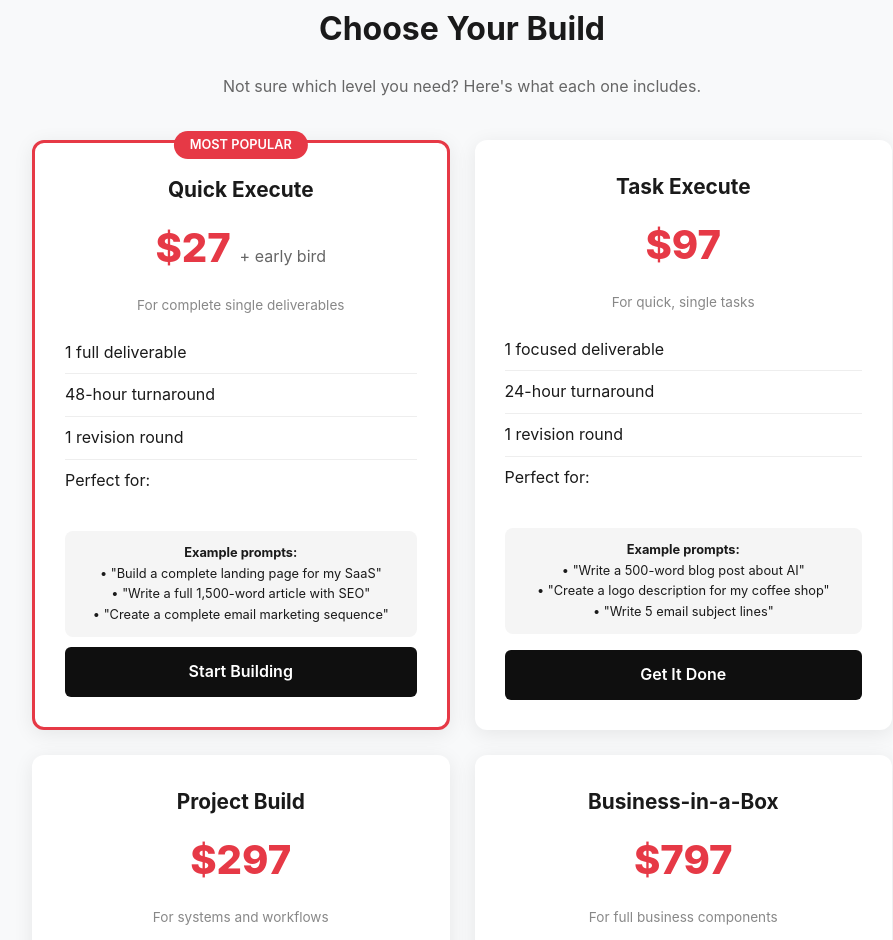
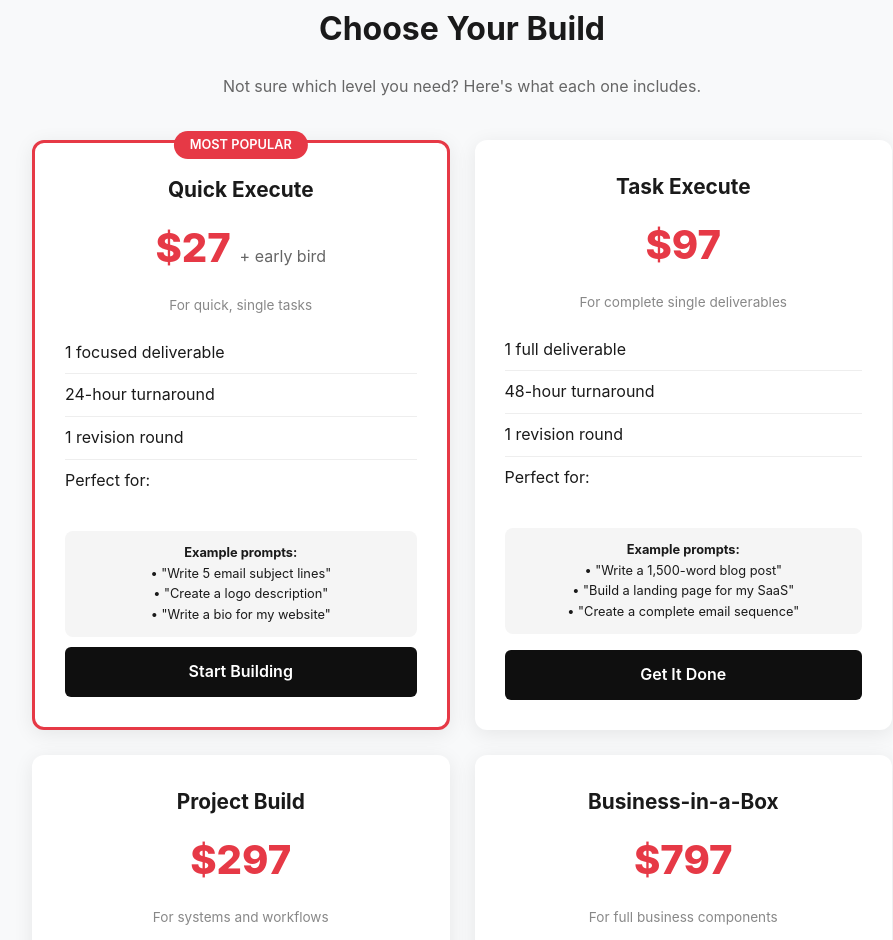
Before and after one commit to Tylorgood/Pinnacle-Payment, a website: page public/index.html in a window 1280 px wide. Shown: the part 1438-2378 px from the top of the page, without its empty margins (178-1071 px from the left). Drawn offline with Linux system fonts and the light colour scheme.

Commit message:
Fix descriptions: Quick=7 quick tasks, Task=7 full deliverables

```diff
--- a/public/index.html
+++ b/public/index.html
@@ -127,6 +127,24 @@
                 <span class="badge">MOST POPULAR</span>
                 <h3>Quick Execute</h3>
                 <div class="price">$27 <span>+ early bird</span></div>
+                <p style="color:#888;font-size:0.85rem;margin-bottom:15px;">For quick, single tasks</p>
+                <ul>
+                    <li>1 focused deliverable</li>
+                    <li>24-hour turnaround</li>
+                    <li>1 revision round</li>
+                    <li>Perfect for:</li>
+                </ul>
+                <div style="background:#f5f5f5;padding:12px;border-radius:8px;margin:10px 0;font-size:0.8rem;">
+                    <strong>Example prompts:</strong><br>
+                    • "Write 5 email subject lines"<br>
+                    • "Create a logo description"<br>
+                    • "Write a bio for my website"
+                </div>
+                <a href="https://buy.stripe.com/aFa14f0Zd4yTayb1Ch6oo01" class="btn" target="_blank">Start Building</a>
+            </div>
+            <div class="pricing-card">
+                <h3>Task Execute</h3>
+                <div class="price">$97</div>
                 <p style="color:#888;font-size:0.85rem;margin-bottom:15px;">For complete single deliverables</p>
                 <ul>
                     <li>1 full deliverable</li>
@@ -136,27 +154,9 @@
                 </ul>
                 <div style="background:#f5f5f5;padding:12px;border-radius:8px;margin:10px 0;font-size:0.8rem;">
                     <strong>Example prompts:</strong><br>
-                    • "Build a complete landing page for my SaaS"<br>
-                    • "Write a full 1,500-word article with SEO"<br>
-                    • "Create a complete email marketing sequence"
-                </div>
-                <a href="https://buy.stripe.com/aFa14f0Zd4yTayb1Ch6oo01" class="btn" target="_blank">Start Building</a>
-            </div>
-            <div class="pricing-card">
-                <h3>Task Execute</h3>
-                <div class="price">$97</div>
-                <p style="color:#888;font-size:0.85rem;margin-bottom:15px;">For quick, single tasks</p>
-                <ul>
-                    <li>1 focused deliverable</li>
-                    <li>24-hour turnaround</li>
-                    <li>1 revision round</li>
-                    <li>Perfect for:</li>
-                </ul>
-                <div style="background:#f5f5f5;padding:12px;border-radius:8px;margin:10px 0;font-size:0.8rem;">
-                    <strong>Example prompts:</strong><br>
-                    • "Write a 500-word blog post about AI"<br>
-                    • "Create a logo description for my coffee shop"<br>
-                    • "Write 5 email subject lines"
+                    • "Write a 1,500-word blog post"<br>
+                    • "Build a landing page for my SaaS"<br>
+                    • "Create a complete email sequence"
                 </div>
                 <a href="https://buy.stripe.com/bJecMX23haXh21F80F6oo00" class="btn" target="_blank">Get It Done</a>
             </div>
```
